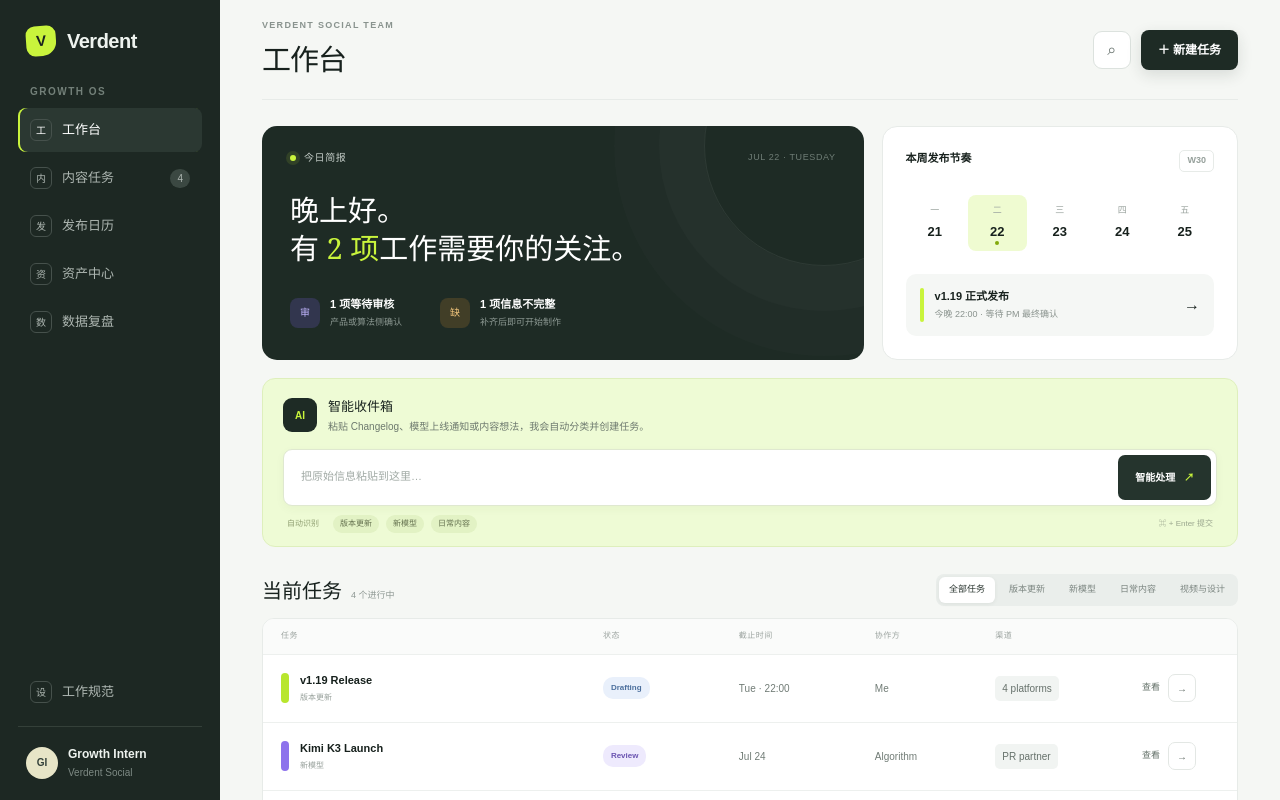
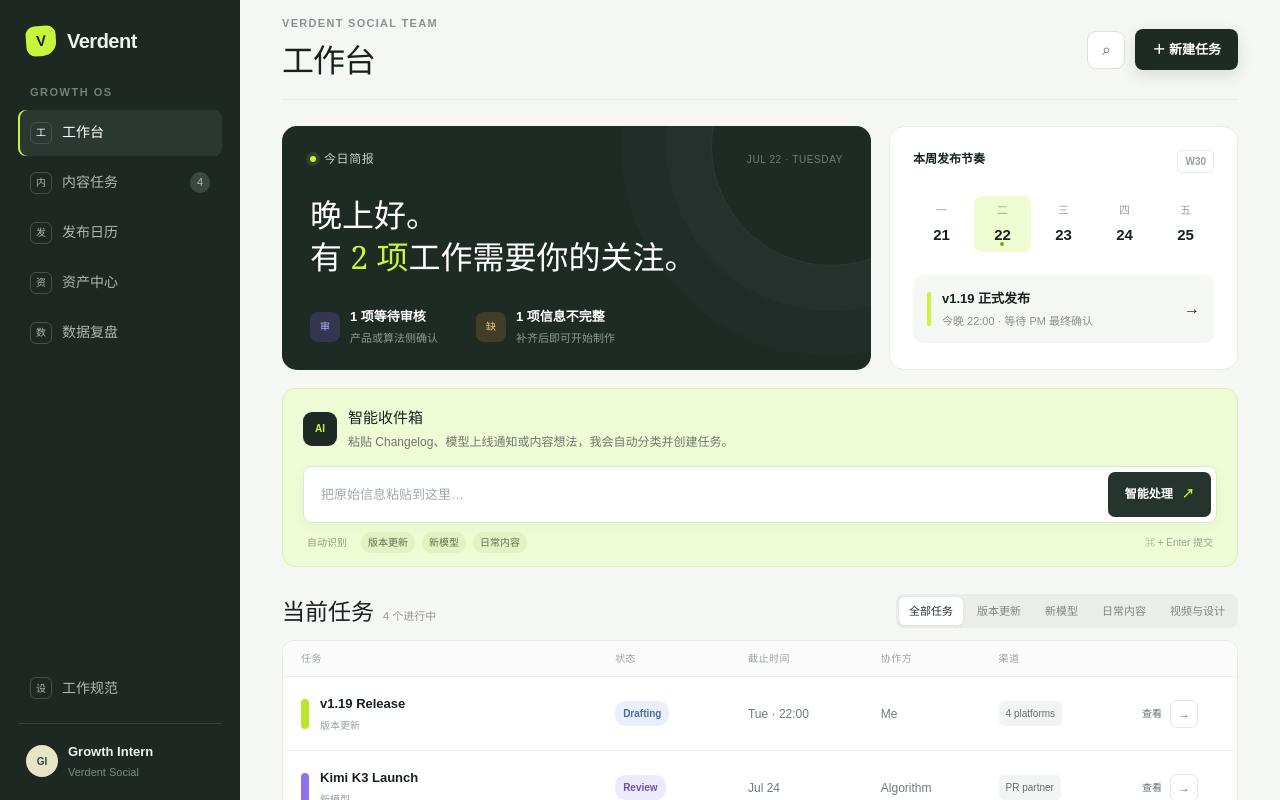
Before and after one commit to moirakk/verdent-case, a Next.js app: page / in a window 1280 px wide. Shown: the top 800 px of the page. Built offline with nearby package versions, Linux system fonts and the light colour scheme.

Commit message:
Increase interface typography for readability

```diff
--- a/app/globals.css
+++ b/app/globals.css
@@ -54,5 +54,28 @@ nav { display:flex; flex-direction:column; gap:4px; }
 .drawer-head { display:flex; justify-content:space-between; align-items:flex-start; padding-bottom:22px; border-bottom:1px solid var(--line); }.drawer-head small { color:#87928c; font-size:9px; letter-spacing:.6px; }.drawer-head h2 { margin:6px 0 0; font-family:Georgia,"Songti SC",serif; font-size:25px; }.drawer-head button { width:32px; height:32px; border:1px solid var(--line); background:white; border-radius:8px; color:#59655e; font-size:20px; }
 .drawer-section { margin-top:24px; }.drawer-section>label { display:block; margin-bottom:9px; color:#7a857f; font-size:9px; font-weight:700; letter-spacing:.5px; text-transform:uppercase; }.drawer-section select { width:100%; padding:11px; border:1px solid #dfe5e1; border-radius:8px; background:white; color:#28352e; outline:0; }.raw-copy { min-height:84px; padding:13px; white-space:pre-wrap; line-height:1.6; background:white; border:1px solid #e2e7e3; border-radius:9px; color:#5d6962; font-size:11px; }.checklist { background:white; border:1px solid #e2e7e3; border-radius:9px; overflow:hidden; }.checklist label { display:flex; align-items:center; gap:8px; padding:11px 13px; border-bottom:1px solid #edf0ee; font-size:11px; }.checklist label:last-child { border:0; }.checklist input { accent-color:#6d8f13; }.deliverables { display:flex; flex-wrap:wrap; gap:7px; }.deliverables span { padding:7px 9px; border-radius:7px; background:#eef3ef; color:#59665e; font-size:9px; }.drawer-tip { margin-top:25px; padding:14px; background:#effbd6; border:1px solid #dfedc1; border-radius:10px; }.drawer-tip b { font-size:10px; }.drawer-tip p { margin:5px 0 0; color:#627052; font-size:10px; line-height:1.5; }.drawer-actions { display:flex; justify-content:space-between; align-items:center; margin-top:28px; }.delete { border:0; background:transparent; color:#a65757; font-size:10px; }
 .progress-note { display:block; margin-top:7px; color:#8b958f; font-size:9px; text-align:right; }.codex-copy { width:100%; margin-top:18px; padding:13px; border:0; border-radius:10px; background:#1f2d26; color:white; display:flex; align-items:center; gap:11px; text-align:left; }.codex-copy>span { width:31px; height:31px; display:grid; place-items:center; border-radius:8px; background:var(--green); color:#1d2923; font-size:9px; font-weight:800; }.codex-copy div { display:flex; flex-direction:column; gap:3px; }.codex-copy b { font-size:10px; }.codex-copy small { color:#8f9d95; font-size:8px; }.codex-copy em { margin-left:auto; color:var(--green); font-size:9px; font-style:normal; }
+
+/* Readability scale */
+.app-shell { grid-template-columns:240px 1fr; }
+.workspace-label,.eyebrow { font-size:11px; }
+.nav-item { font-size:14px; padding-top:12px; padding-bottom:12px; }
+.nav-item em,.profile small { font-size:11px; }
+.profile strong { font-size:13px; }
+.topbar h1 { font-size:32px; }
+.primary { font-size:13px; }
+.briefing-head,.card-label { font-size:12px; }
+.briefing-head small,.card-label span { font-size:10px; }
+.briefing h2 { font-size:32px; }
+.alert-row strong,.release-slot strong { font-size:13px; }
+.alert-row small,.release-slot small { font-size:11px; }
+.week-days small { font-size:11px; }.week-days b { font-size:15px; }
+.smart-copy h3 { font-size:15px; }.smart-copy p { font-size:12px; }
+.input-row textarea { font-size:13px; }.input-row button { font-size:12px; }
+.smart-foot span,.smart-foot small { font-size:10px; }
+.section-head h2 { font-size:23px; }.section-head span,.filters button { font-size:11px; }
+.task-header { font-size:10px; }.task-row { font-size:12px; min-height:74px; }
+.task-name strong { font-size:13px; }.task-name small,.status,.channel,.detail { font-size:10px; }
+.drawer-head small,.drawer-section>label { font-size:11px; }.drawer-head h2 { font-size:28px; }
+.raw-copy,.checklist label { font-size:13px; }.progress-note,.deliverables span,.drawer-tip b,.drawer-tip p,.delete,.codex-copy b,.codex-copy em { font-size:11px; }.codex-copy small { font-size:10px; }
 @media (max-width:900px) { .app-shell { grid-template-columns:72px 1fr; }.sidebar { padding:25px 10px; }.brand span:last-child,.workspace-label,.nav-item:not(.active){ font-size:0; }.nav-item { justify-content:center; padding:10px 4px; }.nav-item.active { font-size:0; }.nav-item em,.profile div { display:none; }.profile { justify-content:center; padding:18px 0; }.main-content { padding:0 22px 45px; }.hero-grid { grid-template-columns:1fr; }.task-header,.task-row { grid-template-columns:1.5fr .8fr .8fr 72px; }.task-header span:nth-child(4),.task-header span:nth-child(5),.task-row>span:nth-child(4),.task-row>span:nth-child(5){ display:none; } }
 @media (max-width:620px) { .main-content { padding:0 14px 35px; }.topbar { height:80px; }.topbar h1 { font-size:24px; }.icon-button { display:none; }.hero-grid { margin-top:16px; }.briefing { padding:22px; }.briefing h2 { font-size:24px; }.alert-row { gap:18px; flex-direction:column; }.section-head { align-items:flex-start; gap:10px; flex-direction:column; }.filters { width:100%; overflow:auto; }.task-header { display:none; }.task-row { grid-template-columns:1fr auto 70px; padding:12px; min-height:62px; }.task-row>.muted,.task-row>.channel { display:none; }.smart-foot span:nth-child(n+3),.smart-foot small { display:none; }.input-row { grid-template-columns:1fr; }.input-row button { height:36px; }.sidebar { width:58px; }.app-shell { grid-template-columns:58px 1fr; } }
```
